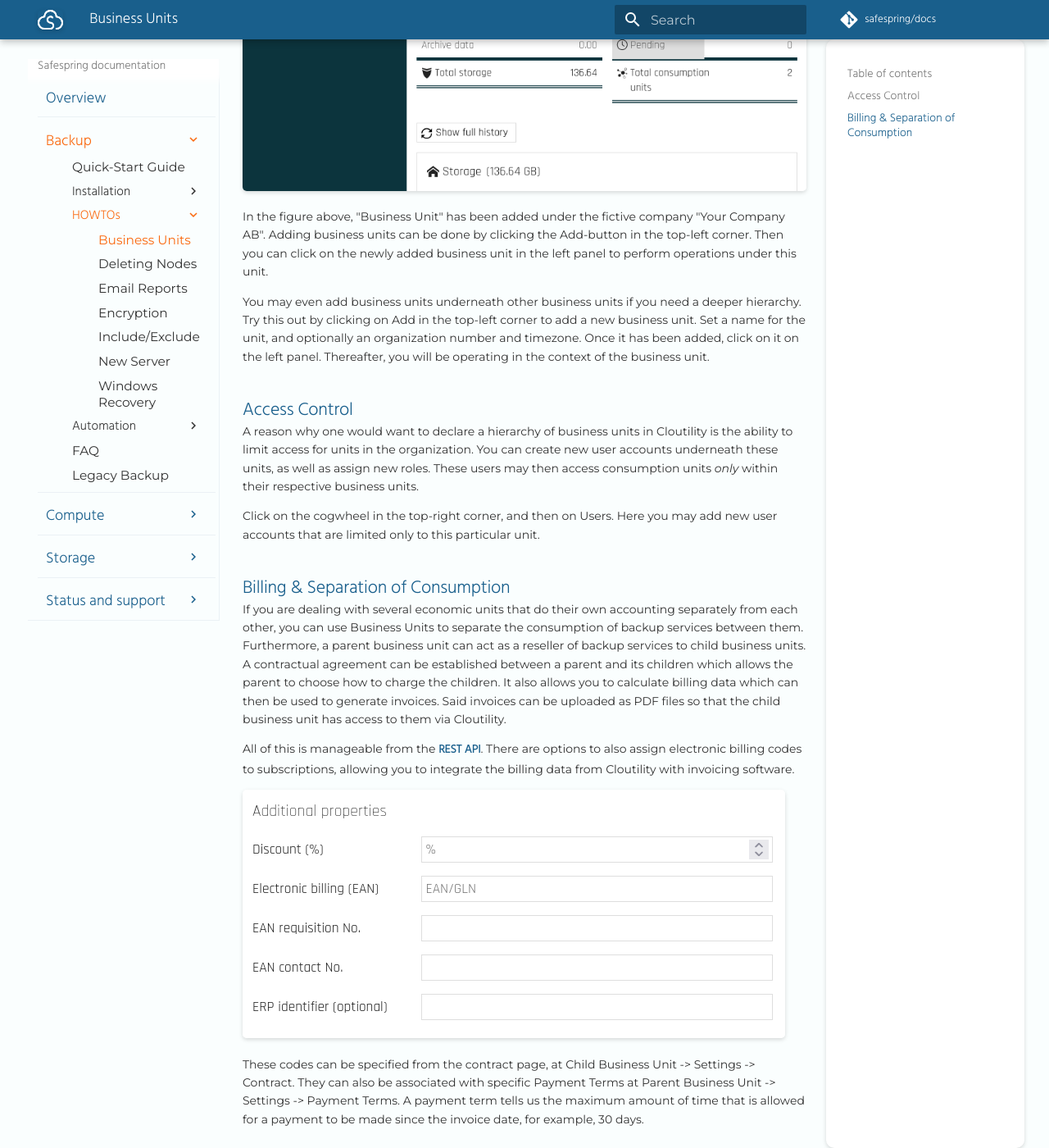
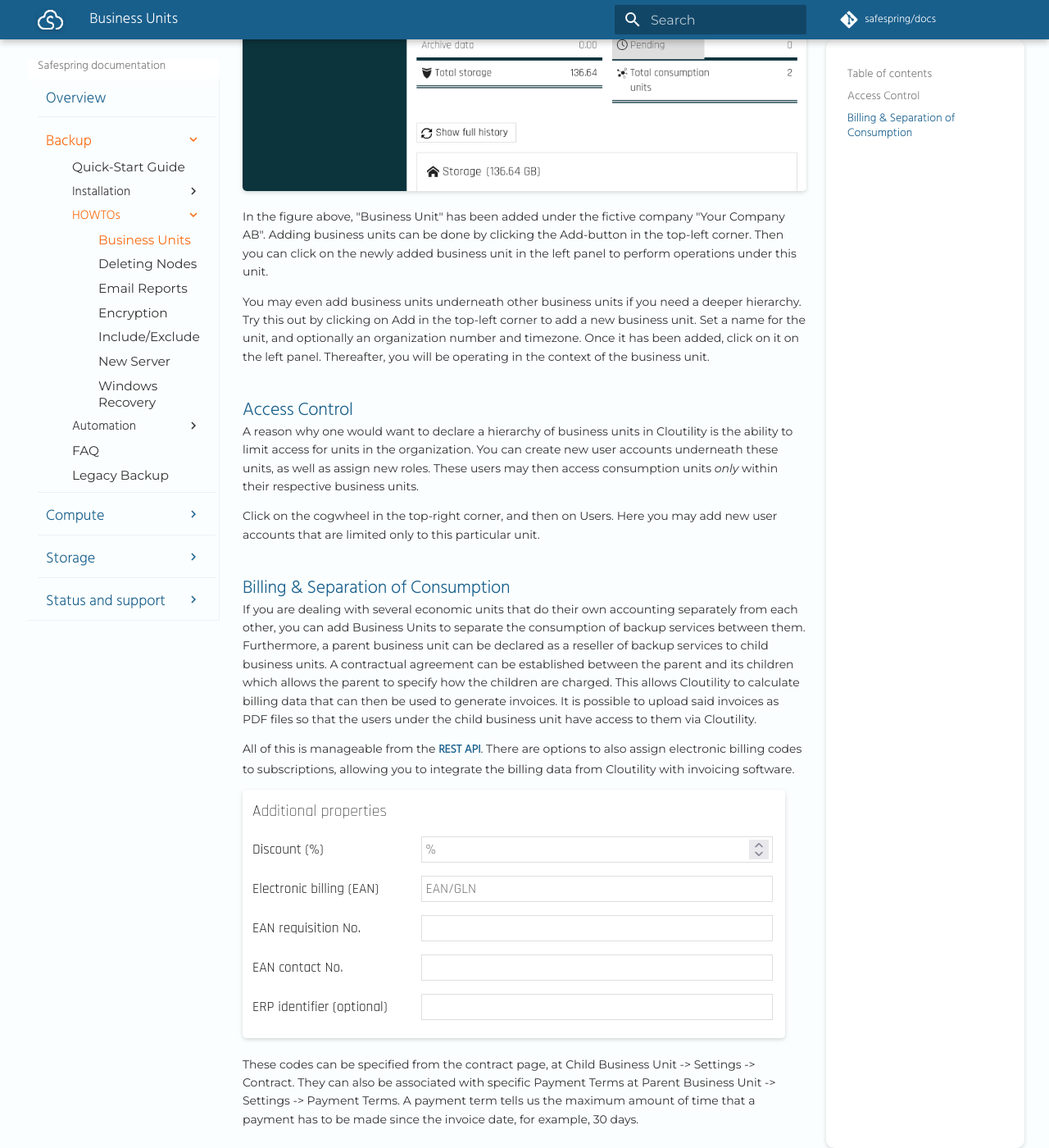
Before and after one commit to safespring/docs, an MkDocs documentation site: the page built from content/backup/howto/business-units.md, in a window 1280 px wide and 1400 px high, scrolled down 457 px. Shown: the whole window at 82% size. Built offline with MkDocs 1.6.1 and Material for MkDocs 9.7.7, drawn with Linux system fonts in a browser that asks for light colours; a script that is not in the unit is left out; comment, search, counter and statistics services are not loaded.

Commit message:
Small fixes to business units page.

```diff
--- a/content/backup/howto/business-units.md
+++ b/content/backup/howto/business-units.md
@@ -37,16 +37,16 @@ Billing & Separation of Consumption
 --------
 If you are dealing with several economic units that do their own accounting
 separately from each other,
-you can use Business Units to separate the consumption of backup services
+you can add Business Units to separate the consumption of backup services
 between them.
-Furthermore, a parent business unit can act as a reseller of backup services
-to child business units.
-A contractual agreement can be established between a parent and its children
-which allows the parent to choose how to charge the children. It also
-allows you to calculate billing data which can then be used to generate
-invoices.
-Said invoices can be uploaded as PDF files so that the child business unit
-has access to them via Cloutility.
+Furthermore, a parent business unit can be declared as a reseller of backup
+services to child business units.
+A contractual agreement can be established between the parent and its children
+which allows the parent to specify how the children are charged.
+This allows Cloutility to calculate billing data that can then be used to
+generate invoices.
+It is possible to upload said invoices as PDF files so that the users under the
+child business unit have access to them via Cloutility.
 
 All of this is manageable from the [REST API](../automation/rest-api.md).
 There are options to also assign electronic billing codes to subscriptions,
@@ -59,5 +59,5 @@ These codes can be specified from the contract page,
 at Child Business Unit -> Settings -> Contract.
 They can also be associated with specific Payment Terms
 at Parent Business Unit -> Settings -> Payment Terms.
-A payment term tells us the maximum amount of time that is allowed for a
-payment to be made since the invoice date, for example, 30 days.
+A payment term tells us the maximum amount of time that a payment has to be
+made since the invoice date, for example, 30 days.
```
